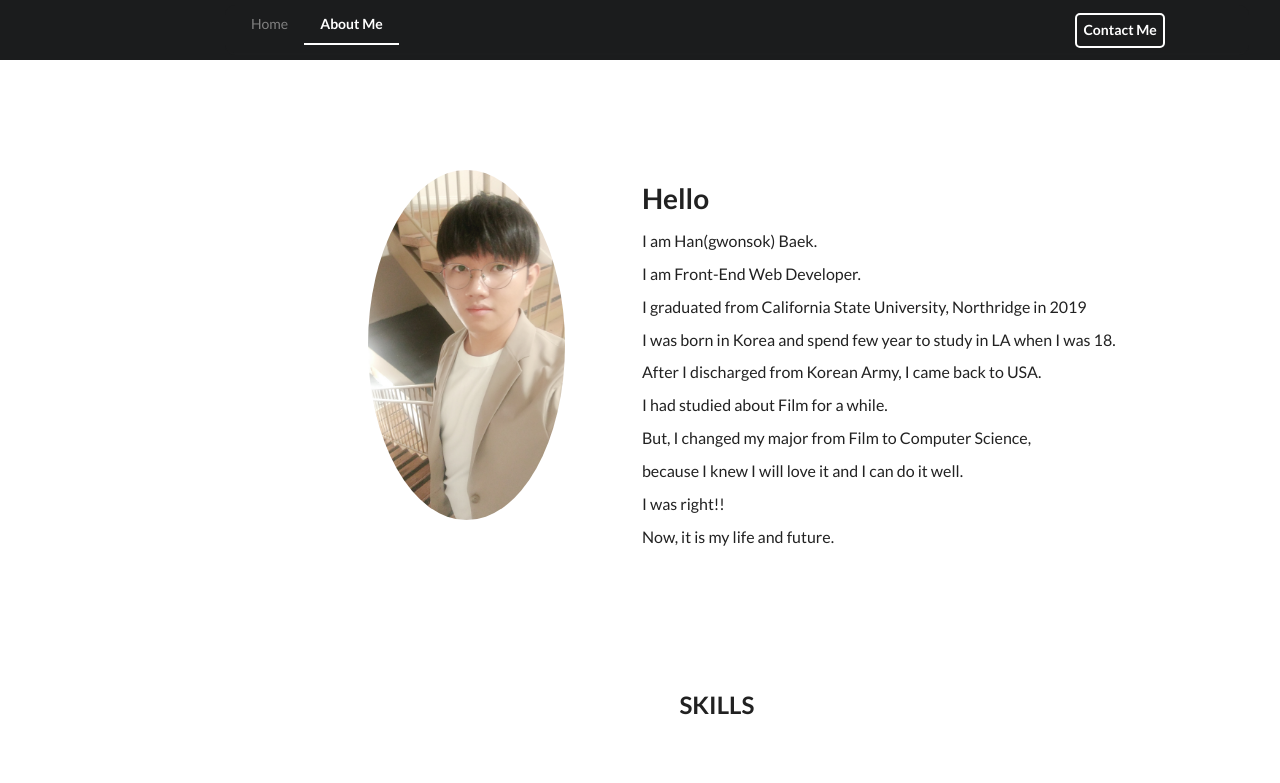
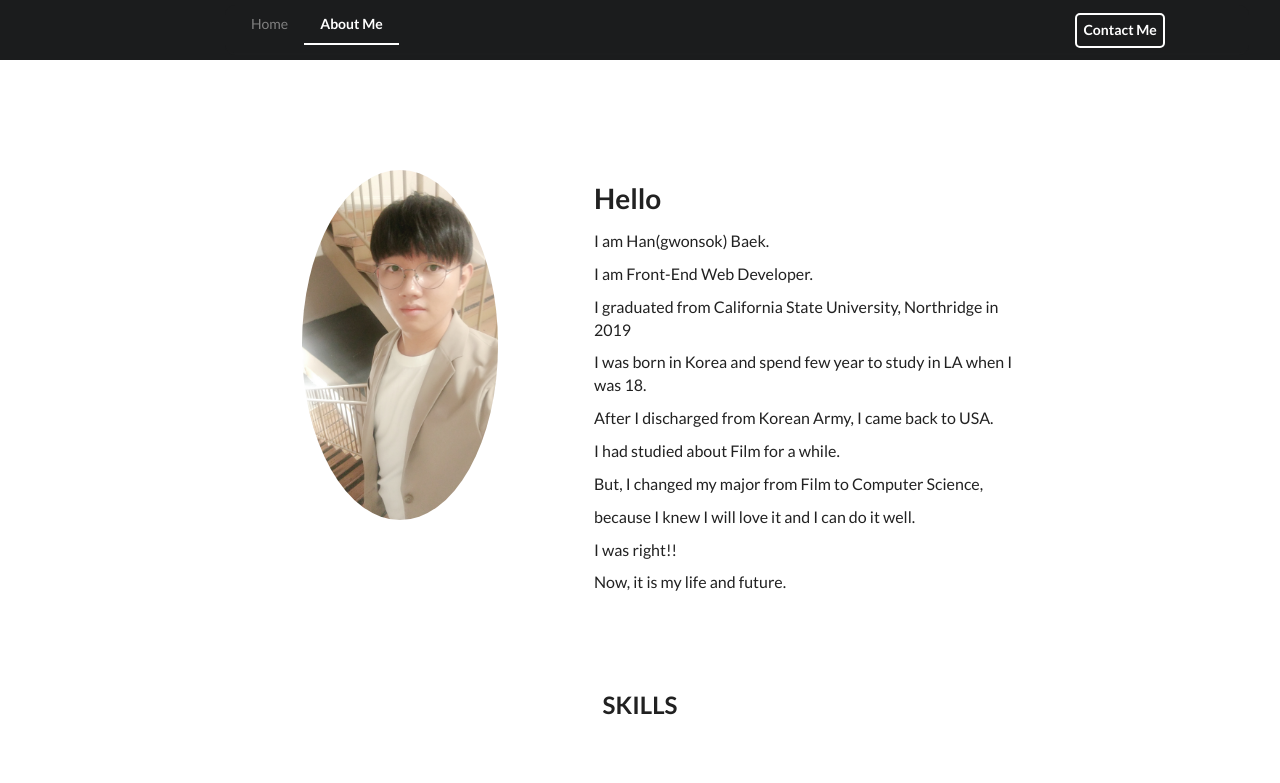
Before and after one commit to bhgs89/Myblog, a React (Create React App) app: page /aboutme in a window 1280 px wide. Shown: the top 783 px of the page. Built offline with nearby package versions, Linux system fonts and the light colour scheme.

Commit message:
Adjust aboutpage - v1

```diff
--- a/src/components/aboutme/Aboutpage.js
+++ b/src/components/aboutme/Aboutpage.js
@@ -7,8 +7,6 @@ import InfoSection from './InfoSection';
 
 // Style
 const AboutContainer = styled.div`
-  width: 100%;
-  display: grid;
   background-color: white;
 `;
 // Style End
--- a/src/components/aboutme/IntroSection.js
+++ b/src/components/aboutme/IntroSection.js
@@ -3,36 +3,73 @@ import styled from 'styled-components';
 import profile from '../../pics/profile.jpg';
 
 // Style
+const Container = styled.div`
+  display: flex;
+  justify-content: center;
+`;
+
 const IntroContainer = styled.div`
-  position: relative;
+  display: grid;
+  grid-template-columns: 3fr 5fr;
   height: 550px;
-  width: 850px;
-  margin: 0 auto 0 auto;
+  margin: 0;
   padding-top: 80px;
+  width: 60%;
+
+  @media only screen and (min-device-width: 411px) and (max-device-width: 768px) and (orientation: portrait) {
+    padding-top: 30px;
+    width: 100%;
+  }
+  @media only screen and (min-device-width: 731px) and (max-device-width: 768px) and (orientation: landscape) {
+    padding-top: 30px;
+    width: 100%;
+  }
 `;
 const ImageContainer = styled.div`
-  position: absolute;
-  width: 350px;
   height: 450px;
-  left: 0;
   padding-top: 30px;
+  right: 50px;
   text-align: center;
+  @media only screen and (min-device-width: 411px) and (max-device-width: 768px) and (orientation: portrait) {
+    padding-top: 60px;
+  }
+  @media only screen and (min-device-width: 731px) and (max-device-width: 768px) and (orientation: landscape) {
+  }
 `;
 const ProfileImage = styled.img`
   height: 350px;
   border-radius: 50%;
+
+  @media only screen and (min-device-width: 411px) and (max-device-width: 768px) and (orientation: portrait) {
+    height: 250px;
+  }
+  @media only screen and (min-device-width: 731px) and (max-device-width: 768px) and (orientation: landscape) {
+  }
 `;
 const ProfileContent = styled.div`
-  position: absolute;
-  width: 500px;
   height: 450px;
   right: 0;
   padding-top: 40px;
+  padding-left: 50px;
   text-align: left;
+
+  @media only screen and (min-device-width: 411px) and (max-device-width: 768px) and (orientation: portrait) {
+    padding-left: 10px;
+  }
+  @media only screen and (min-device-width: 731px) and (max-device-width: 768px) and (orientation: landscape) {
+    padding-left: 10px;
+  }
 `;
 const Introduction = styled.div`
   font-size: 16px;
   font-weight: 700px;
+
+  @media only screen and (min-device-width: 411px) and (max-device-width: 768px) and (orientation: portrait) {
+    font-size: 10px;
+  }
+  @media only screen and (min-device-width: 731px) and (max-device-width: 768px) and (orientation: landscape) {
+    font-size: 13px;
+  }
 `;
 const Text = styled.p`
   margin-bottom: 10px;
@@ -41,6 +78,7 @@ const Text = styled.p`
 
 const IntroSection = () => {
   return (
+    <Container>
       <IntroContainer>
         <ImageContainer>
           <ProfileImage src={profile} alt="profile image" />
@@ -50,9 +88,16 @@ const IntroSection = () => {
           <Introduction>
             <Text>I am Han(gwonsok) Baek.</Text>
             <Text>I am Front-End Web Developer.</Text>
-          <Text>I graduated from California State University, Northridge in 2019</Text>
-          <Text>I was born in Korea and spend few year to study in LA when I was 18.</Text>
-          <Text>After I discharged from Korean Army, I came back to USA.</Text>
+            <Text>
+              I graduated from California State University, Northridge in 2019
+            </Text>
+            <Text>
+              I was born in Korea and spend few year to study in LA when I was
+              18.
+            </Text>
+            <Text>
+              After I discharged from Korean Army, I came back to USA.
+            </Text>
             <Text>I had studied about Film for a while.</Text>
             <Text>But, I changed my major from Film to Computer Science,</Text>
             <Text> because I knew I will love it and I can do it well.</Text>
@@ -61,6 +106,7 @@ const IntroSection = () => {
           </Introduction>
         </ProfileContent>
       </IntroContainer>
+    </Container>
   );
 };
 
```
Lines whose indentation alone changed are shown as unchanged.
